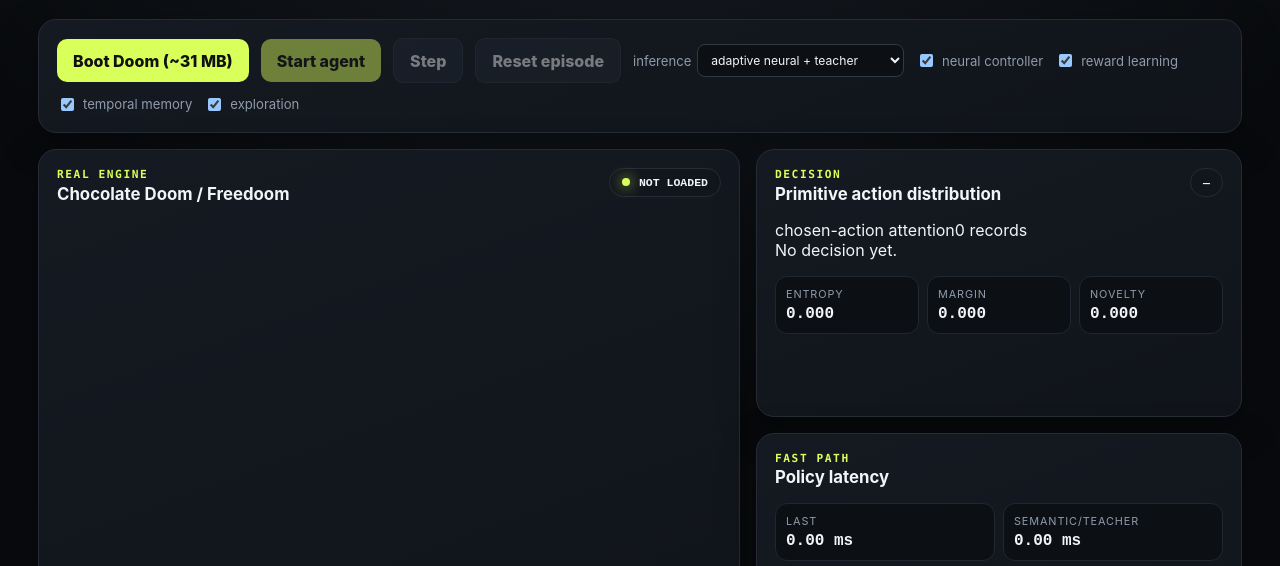
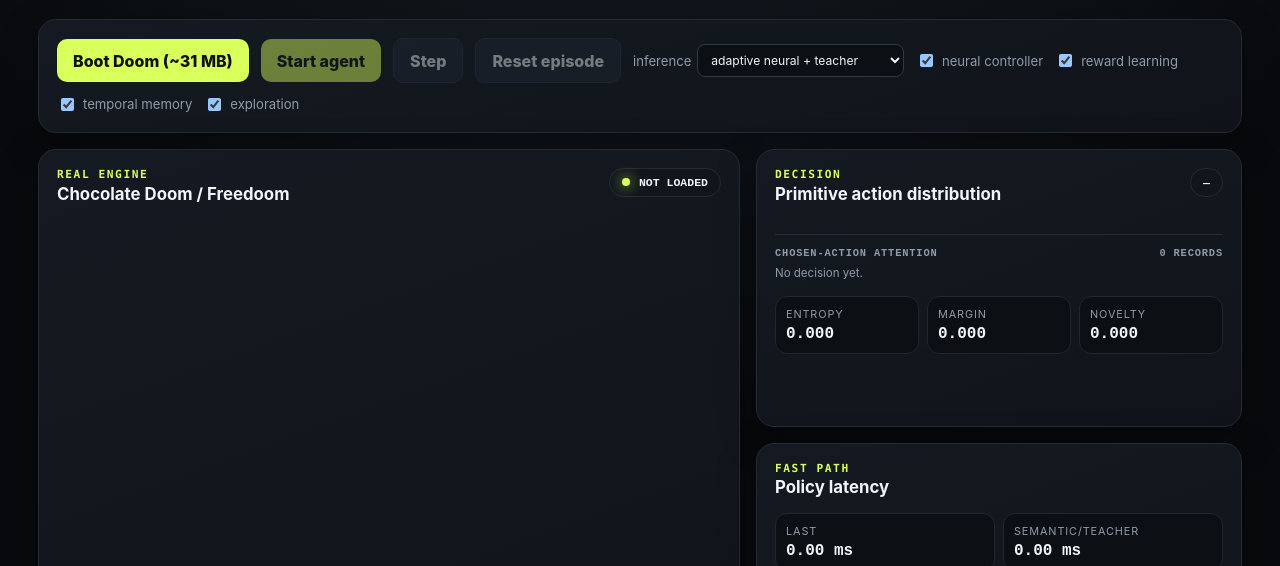
Before and after one commit to collinsomniac/doom-classifier, a plain HTML site: page doom.html in a window 1280 px wide. Shown: the part 202-768 px from the top of the page. Drawn offline with Linux system fonts and the light colour scheme; a script that the page names is missing.

Commit message:
style: add compact attention inspector

```diff
--- a/styles.css
+++ b/styles.css
@@ -28,3 +28,8 @@ footer{display:flex;justify-content:space-between;gap:16px;color:#67717e;font-si
 .toolbar select{background:#0c1015;color:var(--text);border:1px solid #303946;border-radius:8px;padding:.42rem .55rem;font-size:.76rem}
 .range-row{display:flex;align-items:center;gap:8px;color:var(--muted);font-size:.75rem;margin-top:8px}
 .range-row input{flex:1}
+
+.attention-block{margin-top:14px;border-top:1px solid var(--line);padding-top:12px}
+.attention-head{display:flex;justify-content:space-between;gap:10px;color:var(--muted);font:700 .65rem ui-monospace,monospace;text-transform:uppercase;letter-spacing:.08em;margin-bottom:7px}
+.attention-list{display:grid;gap:5px}.attention-row{display:flex;justify-content:space-between;gap:10px;align-items:center;background:#0c1015;border:1px solid #202731;border-radius:9px;padding:7px 9px}
+.attention-row>div{min-width:0}.attention-row strong{display:block;font:700 .7rem ui-monospace,monospace}.attention-row small{display:block;overflow:hidden;text-overflow:ellipsis;white-space:nowrap;color:var(--muted);font:10px ui-monospace,monospace;margin-top:2px}.attention-row>span{font:700 .72rem ui-monospace,monospace;color:var(--accent)}.attention-empty{color:var(--muted);font-size:.72rem}
```
